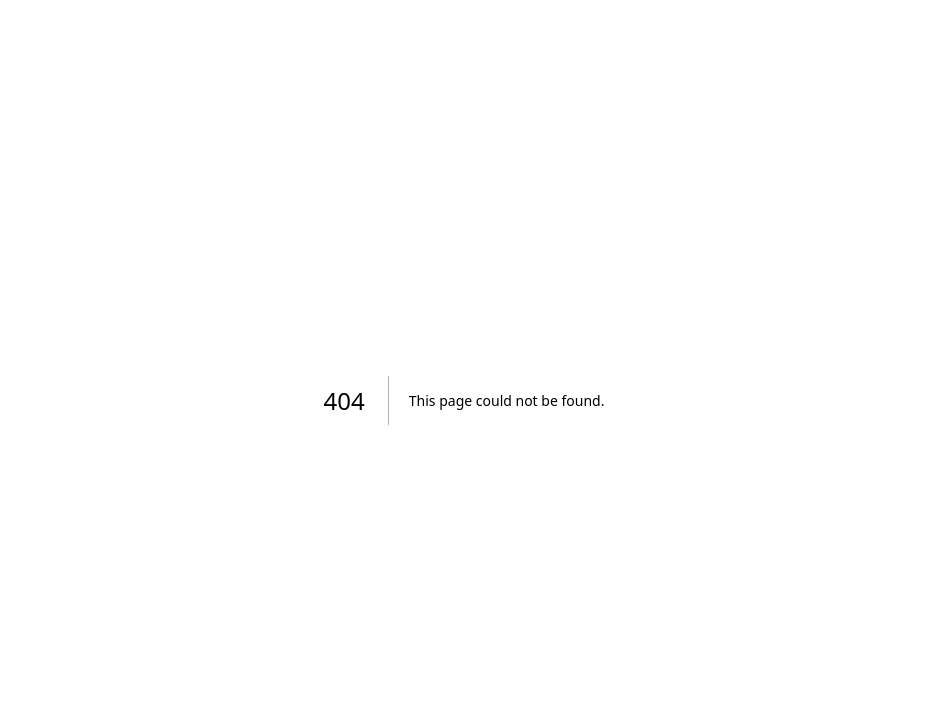
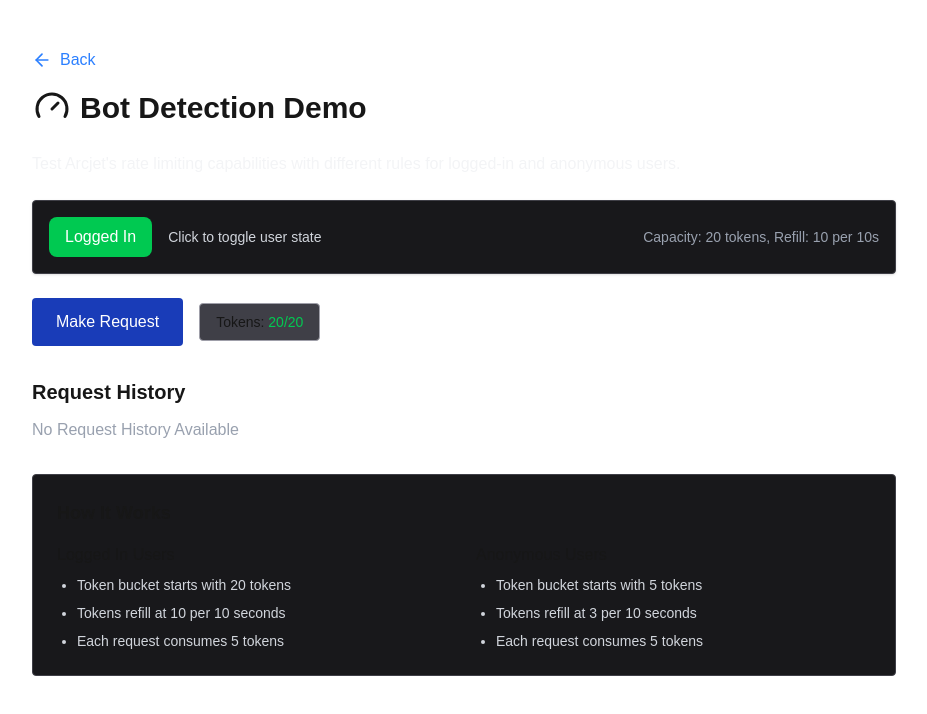
Before and after one commit to DevFreAkeD/arcjet-security-demo, a Next.js app: page /demo/rate-limit in a window 1280 px wide. Before the commit this address had no page. Shown: the top 714 px of the page, without its empty margins (176-1103 px from the left). Built offline with nearby package versions, Linux system fonts and the light colour scheme.

Commit message:
Added Rate Limit Demo page

```diff
--- /dev/null
+++ b/app/demo/rate-limit/page.tsx
@@ -0,0 +1,250 @@
+"use client";
+import { ArrowLeft, Gauge } from "lucide-react";
+import { useRouter } from "next/navigation";
+import { useState, useEffect } from "react";
+
+interface RequestResult {
+  timestamp: string;
+  duration: number;
+  status: number;
+  data?: {
+    message: string;
+    remainingTokens?: number;
+    resetTime?: string;
+    country?: string;
+  };
+  error?: string;
+}
+
+export default function RateLimitDemo() {
+  const [requests, setRequests] = useState<RequestResult[]>([]);
+  const [loading, setLoading] = useState(false);
+  const [tokens, setTokens] = useState<number>(20); // Start with max tokens for logged in
+  const [resetTime, setResetTime] = useState<Date | null>(null);
+  const [timeLeft, setTimeLeft] = useState<string>("");
+  const [isLoggedIn, setIsLoggedIn] = useState(true); // TODO: Replace with actual user login logic
+
+  const router = useRouter();
+
+  const maxTokens = isLoggedIn ? 20 : 5; // Different capacities based on login state
+  const refillRate = isLoggedIn ? 10 : 3; // Different refill rates
+
+  useEffect(() => {
+    // Reset tokens when login state changes
+    setTokens(maxTokens);
+    setResetTime(null);
+    setTimeLeft("");
+  }, [isLoggedIn, maxTokens]);
+
+  useEffect(() => {
+    if (tokens < maxTokens && resetTime) {
+      const countdownInterval = setInterval(() => {
+        const now = new Date();
+        const diff = resetTime.getTime() - now.getTime();
+
+        if (diff <= 0) {
+          // Time to refill tokens
+          setTokens((prev) => Math.min(prev + refillRate, maxTokens));
+          if (tokens + refillRate < maxTokens) {
+            setResetTime(new Date(now.getTime() + 10000));
+          } else {
+            setResetTime(null);
+            setTimeLeft("");
+          }
+        } else {
+          const seconds = Math.ceil(diff / 1000);
+          setTimeLeft(`${seconds}s`);
+        }
+      }, 100);
+
+      return () => clearInterval(countdownInterval);
+    }
+  }, [tokens, resetTime, maxTokens, refillRate]);
+
+  const makeRequest = async () => {
+    setLoading(true);
+    try {
+      const startTime = Date.now();
+      const res = await fetch("/api/arcjet/rate-limit", {
+        method: "POST",
+        headers: {
+          "Content-Type": "application/json",
+        },
+        body: JSON.stringify({ isLoggedIn }),
+      });
+      const data = await res.json();
+      const endTime = Date.now();
+
+      const result = {
+        timestamp: new Date().toISOString(),
+        duration: endTime - startTime,
+        status: res.status,
+        data,
+      };
+
+      if (data.remainingTokens !== undefined) {
+        setTokens(data.remainingTokens);
+        if (data.remainingTokens < maxTokens && data.resetTime) {
+          setResetTime(new Date(data.resetTime));
+        } else {
+          setResetTime(null);
+          setTimeLeft("");
+        }
+      }
+
+      setRequests((prev) => [result, ...prev]);
+    } catch (error) {
+      const result = {
+        timestamp: new Date().toISOString(),
+        status: 500,
+        error: "Request failed",
+        duration: 0,
+      };
+      setRequests((prev) => [result, ...prev]);
+    }
+    setLoading(false);
+  };
+
+  return (
+    <div className="max-w-4xl mx-auto py-12 px-4">
+      {/* Back Button */}
+      <button
+          onClick={() => router.push("/")}
+          className="flex items-center text-blue-500 hover:underline hover:cursor-pointer mb-4"
+        >
+          <ArrowLeft className="w-5 h-5 mr-2" />
+          Back
+        </button>
+
+        {/* Heading */}
+        <h1 className="text-3xl font-bold mb-6 flex items-center">
+          <Gauge className="mr-2 pb-1 size-10" /> Bot Detection Demo
+        </h1>
+      <p className="mb-6 text-gray-100">
+        Test Arcjet's rate limiting capabilities with different rules for
+        logged-in and anonymous users.
+      </p>
+
+      <div className="bg-zinc-900 p-4 rounded shadow-sm border border-zinc-700 mb-6">
+        <div className="flex items-center justify-between">
+          <div className="flex items-center gap-4">
+            <button
+              onClick={() => setIsLoggedIn(!isLoggedIn)}
+              className={`px-4 py-2 rounded-lg font-medium transition-colors ${
+                isLoggedIn
+                  ? "bg-green-500 text-white"
+                  : "bg-gray-200 text-gray-700"
+              }`}
+            >
+              {isLoggedIn ? "Logged In" : "Anonymous"}
+            </button>
+            <span className="text-sm text-gray-300">
+              Click to toggle user state
+            </span>
+          </div>
+          <div className="text-sm text-gray-400">
+            {isLoggedIn
+              ? "Capacity: 20 tokens, Refill: 10 per 10s"
+              : "Capacity: 5 tokens, Refill: 3 per 10s"}
+          </div>
+        </div>
+      </div>
+
+      <div className="flex flex-wrap items-center gap-4 mb-6">
+        <button
+          onClick={makeRequest}
+          disabled={loading}
+          className={`px-6 py-3 rounded font-medium transition-colors ${
+            loading
+              ? "bg-zinc-400 cursor-not-allowed text-gray-800"
+              : "bg-blue-800 hover:bg-blue-700 text-white"
+          }`}
+        >
+          {loading ? "Making Request..." : "Make Request"}
+        </button>
+
+        <div className="flex items-center gap-4 text-sm">
+          <div className="bg-zinc-700 border border-zinc-400 px-4 py-2 rounded">
+            <span className="font-medium">Tokens: </span>
+            <span
+              className={tokens === 0 ? "text-red-500" : "text-green-500"}
+              title={`Maximum: ${maxTokens}`}
+            >
+              {tokens}/{maxTokens}
+            </span>
+          </div>
+
+          {timeLeft && (
+            <div className="bg-zinc-700 border border-zinc-400 px-4 py-2 rounded-lg">
+              <span className="font-medium">Refill in: </span>
+              <span className="text-blue-500">{timeLeft}</span>
+            </div>
+          )}
+        </div>
+      </div>
+
+      <h2 className="text-xl font-semibold mt-8">Request History</h2>
+      <div className="mt-3 pr-2 overflow-y-auto max-h-[460px]">
+        {requests.length === 0 ? (
+          <p className="text-gray-400">No Request History Available</p>
+        ) : (
+          <div className="space-y-2">
+            {requests.map((req, i) => (
+              <div
+                key={i}
+                className={`p-4 rounded-lg border ${
+                  req.status === 429
+                    ? "bg-zinc-900 border border-red-500 text-red-500"
+                    : req.status === 200
+                    ? "bg-zinc-900 border border-green-500 text-green-500"
+                    : "bg-zinc-900 border border-yellow-500 text-yellow-500"
+                }`}
+              >
+                <div className="flex justify-between mb-2">
+                  <span className="font-medium">
+                    Status: {req.status} 👋{" "}
+                    {req.data?.country || "Unknown Location"}
+                  </span>
+                  <span className="text-gray-400">
+                    Duration: {req.duration}ms
+                  </span>
+                </div>
+                <div className={`text-sm ${
+                  req.status === 429
+                    ? "text-red-500"
+                    : req.status === 200
+                    ? "text-green-500"
+                    : "text-yellow-500"
+                }`}>
+                  {req.data ? JSON.stringify(req.data) : req.error}
+                </div>
+              </div>
+            ))}
+          </div>
+        )}
+      </div>
+
+      <div className="mt-8 p-6 bg-zinc-900 rounded border border-zinc-700">
+        <h2 className="text-lg font-semibold mb-4">How It Works</h2>
+        <div className="grid md:grid-cols-2 gap-6">
+          <div>
+            <h3 className="font-medium mb-2">Logged In Users</h3>
+            <ul className="list-disc pl-5 space-y-2 text-sm text-gray-300">
+              <li>Token bucket starts with 20 tokens</li>
+              <li>Tokens refill at 10 per 10 seconds</li>
+              <li>Each request consumes 5 tokens</li>
+            </ul>
+          </div>
+          <div>
+            <h3 className="font-medium mb-2">Anonymous Users</h3>
+            <ul className="list-disc pl-5 space-y-2 text-sm text-gray-300">
+              <li>Token bucket starts with 5 tokens</li>
+              <li>Tokens refill at 3 per 10 seconds</li>
+              <li>Each request consumes 5 tokens</li>
+            </ul>
+          </div>
+        </div>
+      </div>
+    </div>
+  );
+}
```
